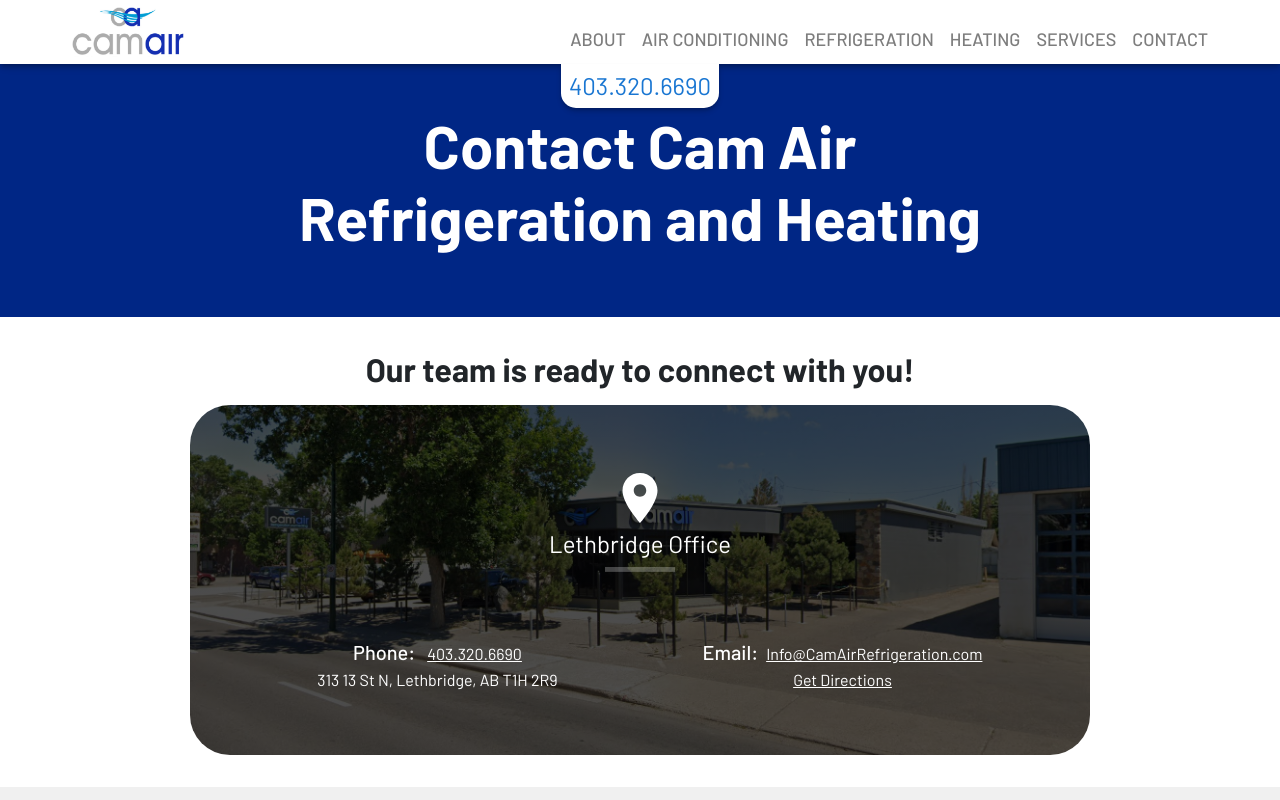
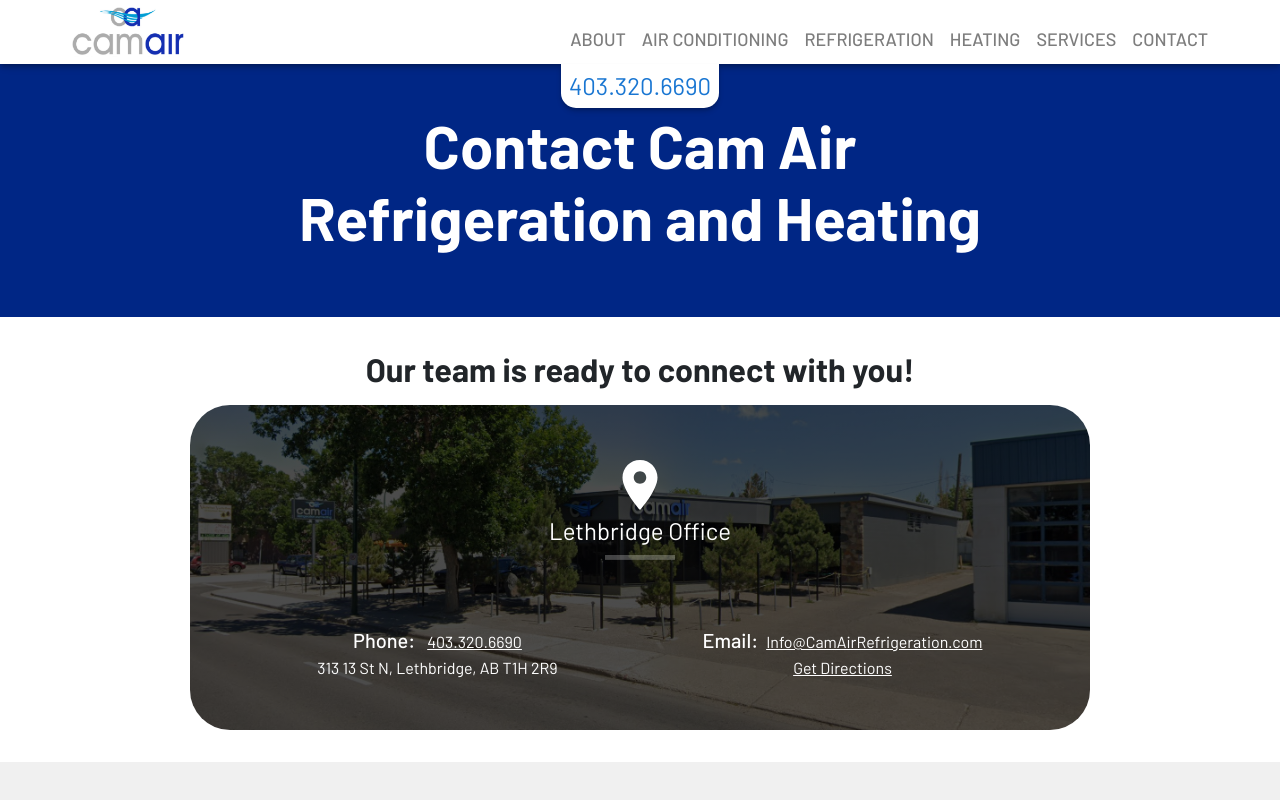
Before and after one commit to Jbridges1119/cam-air, a React (Create React App) app: page /contact in a window 1280 px wide. Shown: the top 800 px of the page. Built offline with nearby package versions, Linux system fonts and the light colour scheme.

Commit message:
Adjust card height

```diff
--- a/src/Pages/07_Contact/components/LocationCard.tsx
+++ b/src/Pages/07_Contact/components/LocationCard.tsx
@@ -23,7 +23,7 @@ const WhiteTypo = styled(Typography)`
 
 const pictureSX = {
   backgroundImage: `linear-gradient(rgba(0, 0, 0, 0.7), rgba(0, 0, 0, 0.7)),url(${location})`,
-  minHeight: "350px",
+  minHeight: "325px",
   width: "900px",
   maxWidth: { md: "900px", xs: "95%" },
   backgroundSize: "cover",
@@ -86,7 +86,7 @@ const LocationCard = () => {
           </FlexGrid>
           <FlexGrid item md={6} xs={12}>
             <PlainLink
-              href="https://www.google.com/maps/place/313+13+St+N,+Lethbridge,+AB+T1H+2R9/@49.7044425,-112.8175764,14z/data=!4m6!3m5!1s0x536e87ba0c37a4f5:0x6acfb0d294a296ad!8m2!3d49.7036411!4d-112.8236546!16s%2Fg%2F11bw49l3y4"
+              href="https://goo.gl/maps/gWWu2Dg71Jk96NYX9"
               target="_blank"
             >
               <WhiteTypoLink variant="body1">Get Directions</WhiteTypoLink>
```
